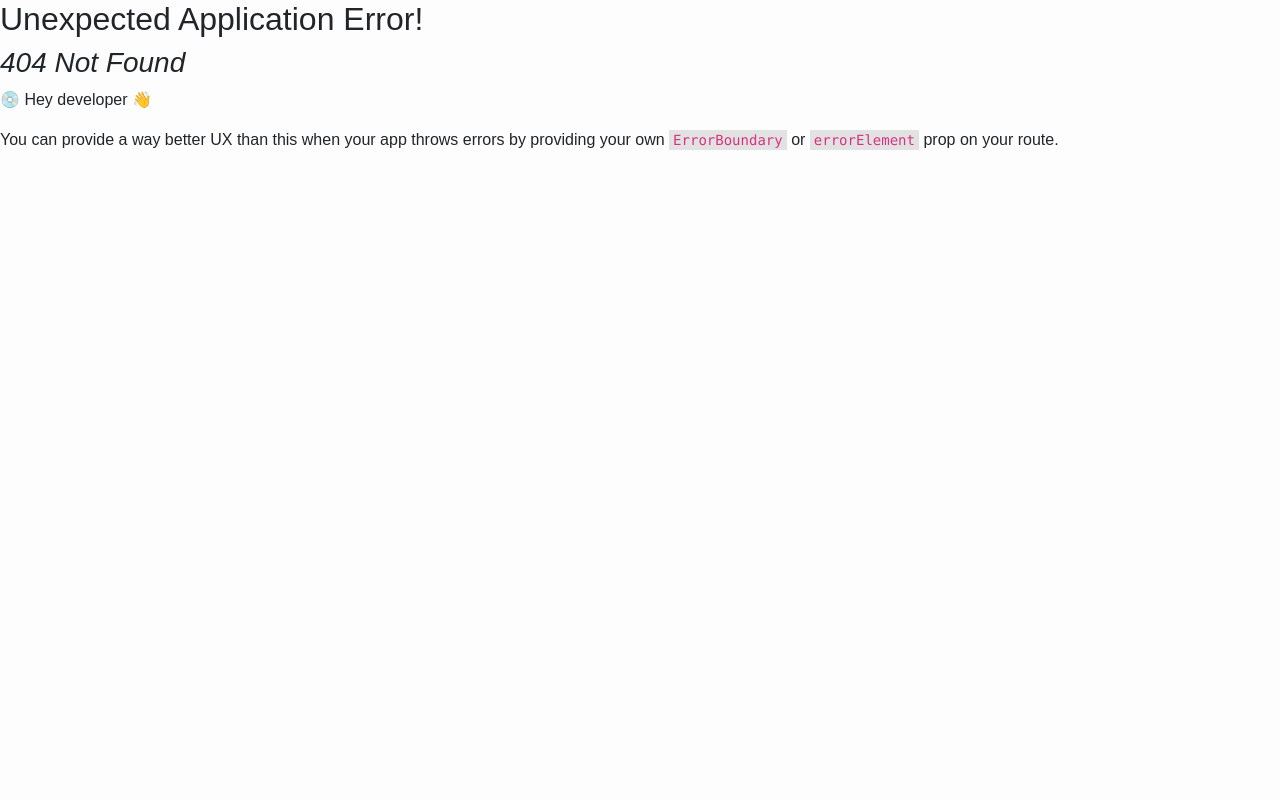
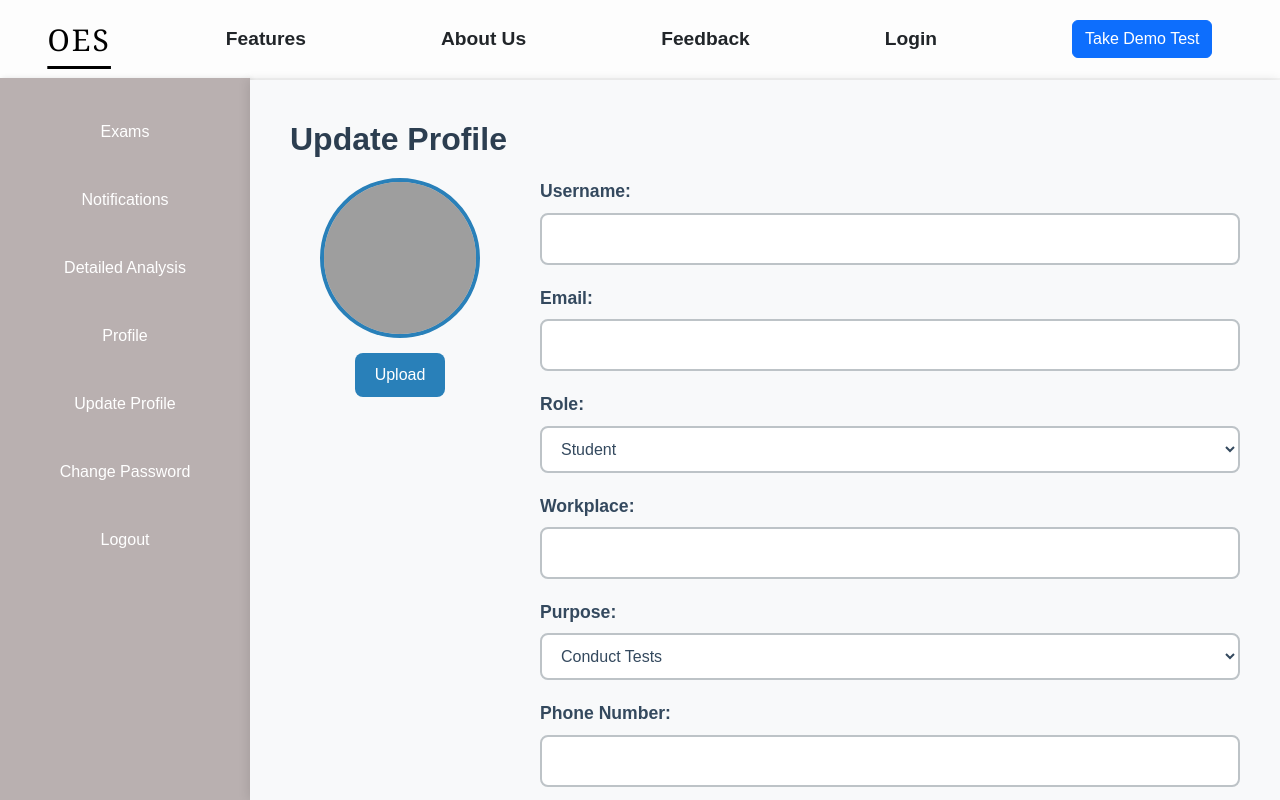
Before and after one commit to HARSHINI-0523/Online-Examination-System, a React app in the folder frontend/: page /dashboard/updateProfile in a window 1280 px wide. Before the commit this address had no page. Shown: the top 800 px of the page. Built offline with nearby package versions, Linux system fonts and the light colour scheme; sample sign-in values are in the browser's storage; grey boxes are pictures that could not be loaded; the HTML template or start-up script is replaced by a standard one.

Commit message:
updated dashboard

```diff
--- a/frontend/src/RootLayout.jsx
+++ b/frontend/src/RootLayout.jsx
@@ -1,18 +1,14 @@
 import Header from "./components/header/Header";
 import Footer from "./components/footer/Footer";
-import Dashboard from "./components/dashboard/Dashboard";
 import { Outlet } from "react-router-dom";
 import { userLoginContext } from "./contexts/userLoginContext";
-import { useState, useEffect } from "react";
 import { useContext } from "react";
 
 function RootLayout() {
-  const {userLoginStatus}= useContext(userLoginContext);
   return (
     <div>
       <Header />
       <Outlet />
-      {userLoginStatus && <Dashboard />}
       <Footer />
     </div>
   );
--- a/frontend/src/components/dashboard/Dashboard.css
+++ b/frontend/src/components/dashboard/Dashboard.css
@@ -1,40 +1,56 @@
-/* Dashboard.css */
-.dashboard-contents {
+.dashboard-layout {
+  display: flex;
+  height: 100vh;
+  background: #f4f4f4;
+}
+
+.dashboard-sidebar {
+  width: 250px;
+  background: #b9b0b0;
+  color: white;
   display: flex;
   flex-direction: column;
   align-items: center;
-    gap: 15px;
-    padding: 20px;
-    background-color: #f4f4f4;
-    border-radius: 10px;
-    box-shadow: 0px 4px 6px rgba(0, 0, 0, 0.1);
-    max-width: 300px;
-    margin: auto;
+  padding: 20px 0;
+  box-shadow: 2px 0px 5px rgba(0, 0, 0, 0.1);
 }
 
-.dashboard-contents a {
-    display: block;
-    width: 100%;
-    padding: 10px;
+.dashboard-sidebar a,
+.dashboard-sidebar button {
+  width: 90%;
   text-align: center;
+  padding: 12px 15px;
+  margin: 10px 0;
+  font-size: 16px;
+  color: white;
+  background: none;
+  border: none;
+  cursor: pointer;
   text-decoration: none;
-    font-size: 16px;
-    color: #333;
-    background-color: #ffffff;
-    border: 1px solid #ddd;
   border-radius: 5px;
-    transition: 0.3s ease-in-out;
+  transition: background 0.3s;
 }
 
-.dashboard-contents a:hover {
-    background-color: #007bff;
-    color: white;
-    border-color: #007bff;
+.dashboard-sidebar a:hover,
+.dashboard-sidebar button:hover {
+  background: #007bff;
 }
 
-h1 {
-    text-align: center;
-    font-size: 24px;
-    margin-bottom: 20px;
-    color: #333;
+.dashboard-sidebar button:focus {
+  outline: none;
 }
+
+.dashboard-main-content {
+  flex-grow: 1;
+  padding: 30px;
+  overflow-y: auto;
+}
+
+.logout-button {
+  margin-top: auto; /* Pushes Logout to the bottom */
+  background: #d9534f;
+}
+
+.logout-button:hover {
+  background: #c9302c;
+}
--- a/frontend/src/components/dashboard/Dashboard.jsx
+++ b/frontend/src/components/dashboard/Dashboard.jsx
@@ -1,22 +1,59 @@
-import './Dashboard.css'
-import {Link} from "react-router-dom";
+import "./Dashboard.css";
+import { useState, useEffect } from "react";
+import { Link, useNavigate } from "react-router-dom";
+import { useContext } from "react";
+import { userLoginContext } from "../../contexts/userLoginContext";
+import Profile from "../profile/Profile";
+import UpdateProfile from "../updateProfile/UpdateProfile";
 
 function Dashboard() {
-    return(
-        <div>
+  const navigate = useNavigate();
+  const { LogoutUser } = useContext(userLoginContext);
 
-            <div className="dashboard-contents">
-                <Link to="/">Exams</Link>
-                <Link to="/">Notifications</Link>
-                <Link to="/">Detailed Analysis</Link>
-                <Link to="/">Update Profile</Link>
-                <Link to="/">Change Password</Link>
-                <Link to="/">Logout</Link>
+  // Check if user is new
+  const isNewUser = localStorage.getItem("isNewUser") === "true";
 
-            </div>
+  // Default to "updateProfile" for new users, otherwise keep last active section
+  const getStoredSection = () => {
+    return localStorage.getItem("isNewUser") === "true" ? "updateProfile" : "profile";
+  };
 
-        </div>
-    )
+  const [activeSection, setActiveSection] = useState(getStoredSection);
+
+  useEffect(() => {
+    localStorage.setItem("activeSection", activeSection);
+    navigate(`/dashboard/${activeSection}`);
+  }, [activeSection]);
+
+  const handleSidebarClick = (section) => {
+    setActiveSection(section);
+  };
+
+  const handleLogout = async () => {
+    await LogoutUser();
+    localStorage.removeItem("activeSection");
+    localStorage.removeItem("isNewUser"); // Clear new user flag on logout
+    navigate("/login");
+  };
+
+  return (
+    <div className="dashboard-layout">
+      <div className="dashboard-sidebar">
+        <Link to="/">Exams</Link>
+        <Link to="/">Notifications</Link>
+        <Link to="/">Detailed Analysis</Link>
+        <button onClick={() => handleSidebarClick("profile")}>Profile</button>
+        <button onClick={() => handleSidebarClick("updateProfile")}>Update Profile</button>
+        <Link to="/">Change Password</Link>
+        <button onClick={handleLogout} className="logout-btn">Logout</button>
+      </div>
+
+      <div className="dashboard-main-content">
+        {activeSection === "profile" && <Profile />}
+        {activeSection === "updateProfile" && <UpdateProfile />}
+      </div>
+    </div>
+  );
 }
 
 export default Dashboard;
--- a/frontend/src/components/header/Header.jsx
+++ b/frontend/src/components/header/Header.jsx
@@ -1,24 +1,24 @@
-import "./Header.css"
+import "./Header.css";
 import { Link } from "react-router-dom";
-import { useState, useEffect } from "react";
-import {userLoginContext} from "../../contexts/userLoginContext";
 import { useContext } from "react";
+import { userLoginContext } from "../../contexts/userLoginContext";
 
-function Header(){
+function Header() {
+  const { userLoginStatus } = useContext(userLoginContext);
 
-    const { userLoginStatus , err } = useContext(userLoginContext);
-
-    return(
+  return (
     <div>
       <div className="home-header flex">
-                <div className="website-name"><a href="/" style={{ color: "black" }}>OES</a></div>
+        <div className="website-name">
+          <a href="/" style={{ color: "black" }}>OES</a>
+        </div>
 
         <div className="header-option">
           <Link to="/features">Features</Link>
         </div>
 
         <div className="header-option">
-                   <Link to="/AboutUs">About us </Link>
+          <Link to="/aboutus">About Us</Link>
         </div>
 
         <div className="header-option">
@@ -26,18 +26,19 @@ function Header(){
         </div>
 
         <div className="header-option">
-                    {userLoginStatus?(<Link to="/user-profile">Profile</Link>):(<Link to="/login">Login</Link>)}
-
+          {userLoginStatus ? (
+            <Link to="/dashboard/profile">Profile</Link>
+          ) : (
+            <Link to="/login">Login</Link>
+          )}
         </div>
 
         <div className="header-option">
-                    <button className="btn btn-primary ">Take Demo Test</button>
-                </div>
-
+          <button className="btn btn-primary">Take Demo Test</button>
         </div>
       </div>
-    )
-
+    </div>
+  );
 }
 
 export default Header;
--- a/frontend/src/components/login/Login.jsx
+++ b/frontend/src/components/login/Login.jsx
@@ -8,7 +8,7 @@ import LoginAnimation from "../../assets/Animations/LoginAnimation.json";
 import { userLoginContext } from "../../contexts/userLoginContext";
 function Login() {
   let navigate = useNavigate();
-  const { LoginUser, err } = useContext(userLoginContext);
+  const { LoginUser, err , userLoginStatus} = useContext(userLoginContext);
   const [activeTab, setActiveTab] = useState("signup");
   const [formData, setFormData] = useState({
     email: "",
@@ -50,7 +50,8 @@ function Login() {
         let response = await API.post("/user/signup", formData);
         console.log(formData);
         LoginUser(formData);
-        navigate("/update-profile");
+        localStorage.setItem("isNewUser", "true"); // Set new user flag
+        navigate("/dashboard/updateProfile");
       } catch (error) {
         if (error.response) {
           if (error.response.status === 409) {
@@ -69,9 +70,11 @@ function Login() {
 async function handleSubmitLogin(e) {
   e.preventDefault();
   try {
-    const response = await LoginUser(formData); // Call LoginUser function
-    if (response) {
-      navigate("/user-profile"); // Navigate only if login is successful
+    await LoginUser(formData); // Call LoginUser function
+    navigate("/dashboard/profile");
+    if (userLoginStatus==true) {
+      localStorage.setItem("isNewUser", "false"); // Ensure it's false
+
     }
   } catch (error) {
     console.error("Login failed:", error);
--- a/frontend/src/components/profile/Profile.css
+++ b/frontend/src/components/profile/Profile.css
@@ -0,0 +1,46 @@
+.profile-page {
+    display: flex;
+    align-items: center;
+    justify-content: space-between;
+    width: calc(100% - 250px); /* Adjusting width so it doesn't cover the dashboard */
+    padding: 40px 40px; /* Adds spacing */
+    background: #f8f9fa; /* Light background */
+    position: absolute;
+    top: 80px; /* Adjust based on header height */
+    right: 0; /* Aligns the profile section to the right */
+    height: auto; /* Adjust height as needed */
+  }
+
+  .profile-info {
+    flex: 1;
+    text-align: left;
+  }
+
+  .profile-info h1 {
+    font-size: 28px;
+    margin-bottom: 15px;
+    color: #333;
+  }
+
+  .profile-info p {
+    font-size: 18px;
+    color: #444;
+    margin: 8px 0;
+  }
+
+  .profile-info strong {
+    color: #007bff;
+  }
+
+  .profile-image {
+    flex-shrink: 0;
+    margin-left: 20px;
+  }
+
+  .profile-image img {
+    width: 180px;
+    height: 180px;
+    border-radius: 50%;
+    object-fit: cover;
+    border: 4px solid #007bff;
+  }
--- a/frontend/src/components/profile/Profile.jsx
+++ b/frontend/src/components/profile/Profile.jsx
@@ -1,14 +1,33 @@
 import { useContext } from "react";
 import { userLoginContext } from "../../contexts/userLoginContext";
+import "./Profile.css";
 
-function Profile(){
-    const {currentUser} = useContext(userLoginContext);
-    console.log("Current user",currentUser);
-    return(
+function Profile() {
+  const { currentUser } = useContext(userLoginContext);
 
+  console.log(currentUser)
+  if (!currentUser) {
+    return <p>Loading...</p>;
+  }
+
+  return (
+    <div className="profile-page">
+      <div className="profile-info">
         <h1>Profile</h1>
+        <p><strong>Username:</strong> {currentUser.username}</p>
+        <p><strong>Email:</strong> {currentUser.email}</p>
+        <p><strong>Role:</strong> {currentUser.role}</p>
+        <p><strong>Workplace:</strong> {currentUser.workPlace}</p>
+        <p><strong>Purpose:</strong> {currentUser.purpose}</p>
+        <p><strong>Phone:</strong> {currentUser.phone}</p>
+        <p><strong>Address:</strong> {currentUser.address}</p>
+      </div>
 
-    )
+      <div className="profile-image">
+        <img src={currentUser.photo || "default-profile.png"} alt="Profile" />
+      </div>
+    </div>
+  );
 }
 
 export default Profile;
--- a/frontend/src/components/updateProfile/UpdateProfile.css
+++ b/frontend/src/components/updateProfile/UpdateProfile.css
@@ -1,44 +1,49 @@
 .update-profile {
-    margin: 50px auto;
-    padding: 30px;
-    border-radius: 15px;
-    background-color: #f4f7f9;
-    box-shadow: 0 5px 15px rgba(0, 0, 0, 0.1);
-    max-width: 900px;
+    position: absolute; /* Stay in place beside the dashboard */
+    top: 80px; /* Below the header */
+    left: 250px; /* Start from the right of the dashboard */
+    right: 0; /* Extend to the right */
+    bottom: 0px; /* Stay above the footer */
+    padding: 40px;
+    background: #f8f9fa; /* Light background */
+    overflow-y: auto; /* Allow scrolling if needed */
+    box-shadow: -2px 0 10px rgba(0, 0, 0, 0.1); /* Subtle shadow */
+    z-index: 1000; /* Keep it above other content */
 }
 
+/* Profile Heading */
 h1 {
     color: #2c3e50;
-    text-align: center;
-    margin: 20px 0;
-    font-size: 2.5rem;
+    text-align: left;
+    margin-bottom: 20px;
+    font-size: 2rem;
     font-weight: 600;
 }
 
+/* Profile Body */
 .up-body {
     display: flex;
     justify-content: space-between;
     gap: 30px;
     flex-wrap: wrap;
+    align-items: flex-start;
 }
 
-/* Left side - Profile Photo and Upload Button */
+/* Left Section - Profile Photo */
 .left-section {
     display: flex;
     flex-direction: column;
     align-items: center;
-    justify-content: center;
-    width: 200px;
+    width: 220px;
     text-align: center;
 }
 
 .profile-photo {
-    width: 150px;
-    height: 150px;
+    width: 160px;
+    height: 160px;
     border-radius: 50%;
     background-color: #bdc3c7;
     overflow: hidden;
-    margin-top: -700px;
     border: 4px solid #2980b9;
 }
 
@@ -48,6 +53,7 @@ h1 {
     object-fit: cover;
 }
 
+/* Upload Button */
 .upload-btn {
     padding: 10px 20px;
     background-color: #2980b9;
@@ -57,28 +63,22 @@ h1 {
     border-radius: 8px;
     cursor: pointer;
     transition: background-color 0.3s ease;
-    margin-top: 10px;
+    margin-top: 15px;
 }
 
 .upload-btn:hover {
     background-color: #1d6f8f;
 }
 
-.upload-btn:focus {
-    outline: none;
-}
-
-/* Right side - Form */
+/* Right Section - Form */
 .right-section {
-    width: 100%;
-    max-width: 600px;
+    flex: 1;
     display: flex;
     flex-direction: column;
 }
 
 .up-form-item {
-    margin: 20px 0;
-    width: 100%;
+    margin-bottom: 20px;
 }
 
 .up-form-item label {
@@ -92,7 +92,7 @@ h1 {
 .up-form-item textarea,
 .up-form-item select {
     width: 100%;
-    padding: 12px 20px;
+    padding: 12px 15px;
     border: 2px solid #bdc3c7;
     border-radius: 8px;
     font-size: 1rem;
@@ -108,20 +108,15 @@ h1 {
     outline: none;
 }
 
-.up-form-item input[type="text"],
-.up-form-item input[type="email"],
-.up-form-item input[type="tel"] {
-    height: 40px;
-}
-
 .up-form-item textarea {
-    height: 150px;
+    height: 120px;
     resize: vertical;
 }
 
+/* Update Button */
 .update-btn {
-    margin: 20px 0;
-    padding: 12px 30px;
+    width: 200px;
+    padding: 12px;
     background-color: #2980b9;
     color: white;
     font-size: 1.1rem;
@@ -129,23 +124,28 @@ h1 {
     border-radius: 8px;
     cursor: pointer;
     transition: background-color 0.3s ease;
+    margin-top: 20px;
 }
 
 .update-btn:hover {
     background-color: #1d6f8f;
 }
 
-.update-btn:focus {
-    outline: none;
-}
-
-.text-secondary {
-    font-size: 0.9rem;
-    color: #7f8c8d;
-    margin-top: 5px;
+/* Responsive Design */
+@media (max-width: 1024px) {
+    .update-profile {
+        left: 230px; /* Adjust for slightly smaller screens */
+    }
 }
 
 @media (max-width: 768px) {
+    .update-profile {
+        left: 0; /* Full width for smaller screens */
+        right: 0;
+        padding: 20px;
+        bottom: 80px; /* Leave space for footer */
+    }
+
     .up-body {
         flex-direction: column;
         align-items: center;
@@ -153,13 +153,26 @@ h1 {
 
     .left-section {
         width: 100%;
-        justify-content: center;
-        text-align: center;
         margin-bottom: 20px;
     }
 
     .right-section {
         width: 100%;
-        max-width: 100%;
     }
 }
+
+@media (max-width: 480px) {
+    .update-profile {
+        padding: 15px;
+    }
+
+    h1 {
+        font-size: 1.5rem;
+    }
+
+    .upload-btn,
+    .update-btn {
+        width: 100%;
+        padding: 10px;
+    }
+}
--- a/frontend/src/components/updateProfile/UpdateProfile.jsx
+++ b/frontend/src/components/updateProfile/UpdateProfile.jsx
@@ -1,5 +1,6 @@
 import "./UpdateProfile.css";
 import { useState, useContext, useEffect } from "react";
+import { useNavigate } from "react-router-dom";
 import { userLoginContext } from "../../contexts/userLoginContext";
 import Lottie from "react-lottie";
 import UpAnimation from "../../assets/Animations/UpAnimation.json";
@@ -7,6 +8,7 @@ import API from "../../api/axios"; // Import axios for API calls
 
 function UpdateProfile() {
   const { currentUser, updateUser } = useContext(userLoginContext);
+  const navigate = useNavigate();
 
   // Ensure currentUser is not null before setting formData
   const [formData, setFormData] = useState({
@@ -75,26 +77,28 @@ function UpdateProfile() {
     e.preventDefault();
 
     if (!currentUser) {
-      // You can add any custom logic here if user isn't logged in
       alert("User not logged in.");
       return;
     }
 
     try {
-      const response = await API.put("/user/update",
+      const response = await API.put(
+        "/user/update",
         {
-          username: currentUser.username, // Pass user ID for update
-          ...formData, // Pass updated user data
-          photo: profileImage, // Update profile picture
+          username: currentUser.username,
+          ...formData,
+          photo: profileImage,
         },
         {
-          withCredentials: true, // Ensure cookies are sent
+          withCredentials: true,
         }
       );
 
       if (response.status === 200) {
         alert("Profile updated successfully!");
         updateUser(response.data.user); // Update context with new data
+        localStorage.setItem("isNewUser", "false"); // Mark user as not new
+        navigate("/dashboard/profile"); // Navigate to profile page immediately
       }
     } catch (error) {
       console.error("Error updating profile:", error);
@@ -129,7 +133,6 @@ function UpdateProfile() {
               <label>Username:</label>
               <input
                 type="text"
-                id="username"
                 name="username"
                 value={formData.username}
                 onChange={handleInputChange}
@@ -140,7 +143,6 @@ function UpdateProfile() {
               <label>Email:</label>
               <input
                 type="email"
-                id="email"
                 name="email"
                 value={formData.email}
                 onChange={handleInputChange}
@@ -149,12 +151,7 @@ function UpdateProfile() {
             </div>
             <div className="up-form-item">
               <label htmlFor="role">Role:</label>
-              <select
-                id="role"
-                name="role"
-                value={formData.role}
-                onChange={handleInputChange}
-              >
+              <select name="role" value={formData.role} onChange={handleInputChange}>
                 <option value="student">Student</option>
                 <option value="teacher">Teacher</option>
                 <option value="admin">Admin</option>
@@ -164,7 +161,6 @@ function UpdateProfile() {
               <label>Workplace:</label>
               <input
                 type="text"
-                id="work-place"
                 name="workPlace"
                 value={formData.workPlace}
                 onChange={handleInputChange}
@@ -173,38 +169,29 @@ function UpdateProfile() {
             </div>
             <div className="up-form-item">
               <label htmlFor="purpose">Purpose:</label>
-              <select
-                id="purpose"
-                name="purpose"
-                value={formData.purpose}
-                onChange={handleInputChange}
-              >
+              <select name="purpose" value={formData.purpose} onChange={handleInputChange}>
                 <option value="conduct-tests">Conduct Tests</option>
                 <option value="take-tests">Take tests</option>
-                <option value="group">
-                  Form a group to study and improve together
-                </option>
+                <option value="group">Form a group to study and improve together</option>
               </select>
             </div>
             <div className="up-form-item">
               <label>Phone Number:</label>
               <input
                 type="tel"
-                id="phone"
                 name="phone"
                 value={formData.phone}
                 onChange={handleInputChange}
-                required
+
               />
             </div>
             <div className="up-form-item">
               <label>Address:</label>
               <textarea
-                id="address"
                 name="address"
                 value={formData.address}
                 onChange={handleInputChange}
-                required
+
               />
             </div>
             <button type="submit" className="update-btn">
--- a/frontend/src/contexts/UserLoginStore.jsx
+++ b/frontend/src/contexts/UserLoginStore.jsx
@@ -8,6 +8,8 @@ function UserLoginStore({ children }){
     let [userLoginStatus,setUserLoginStatus]=useState(false);
     let [err,setError]=useState("");
 
+
+
     //update user details
     async function updateUser(userCred) {
        setCurrentUser(userCred);
@@ -17,22 +19,28 @@ function UserLoginStore({ children }){
         try{
             let res=await API.post("/user/login",userCred,{ withCredentials: true });
             if(res.status===200){
+                console.log(res.data)
+                console.log("UserCredentials",userCred)
+
                 setCurrentUser(res.data.user);
+
+
                 setUserLoginStatus(true);
                 checkSession(); // Verify session after login
                 setError("");
-                return res.data;
+
+
             }
             else{
                 setError(res.message);
                 setCurrentUser('null');
                 setUserLoginStatus(false);
-                return null;
+
             }
         }
         catch(error){
             setError(error.message);
-            return null;
+
         }
     }
 
@@ -40,7 +48,7 @@ function UserLoginStore({ children }){
     async function checkSession() {
         try {
         let res = await API.get("/user/check-session", { withCredentials: true });
-        setCurrentUser(res.data.userId);
+
         setUserLoginStatus(true);
         console.log(res.data);
         } catch (error) {
```
Also changed, not shown: frontend/src/App.jsx (+4 -12 lines), 1 other file (tests, documents, lock files or other folders). Lines whose indentation alone changed are shown as unchanged.
